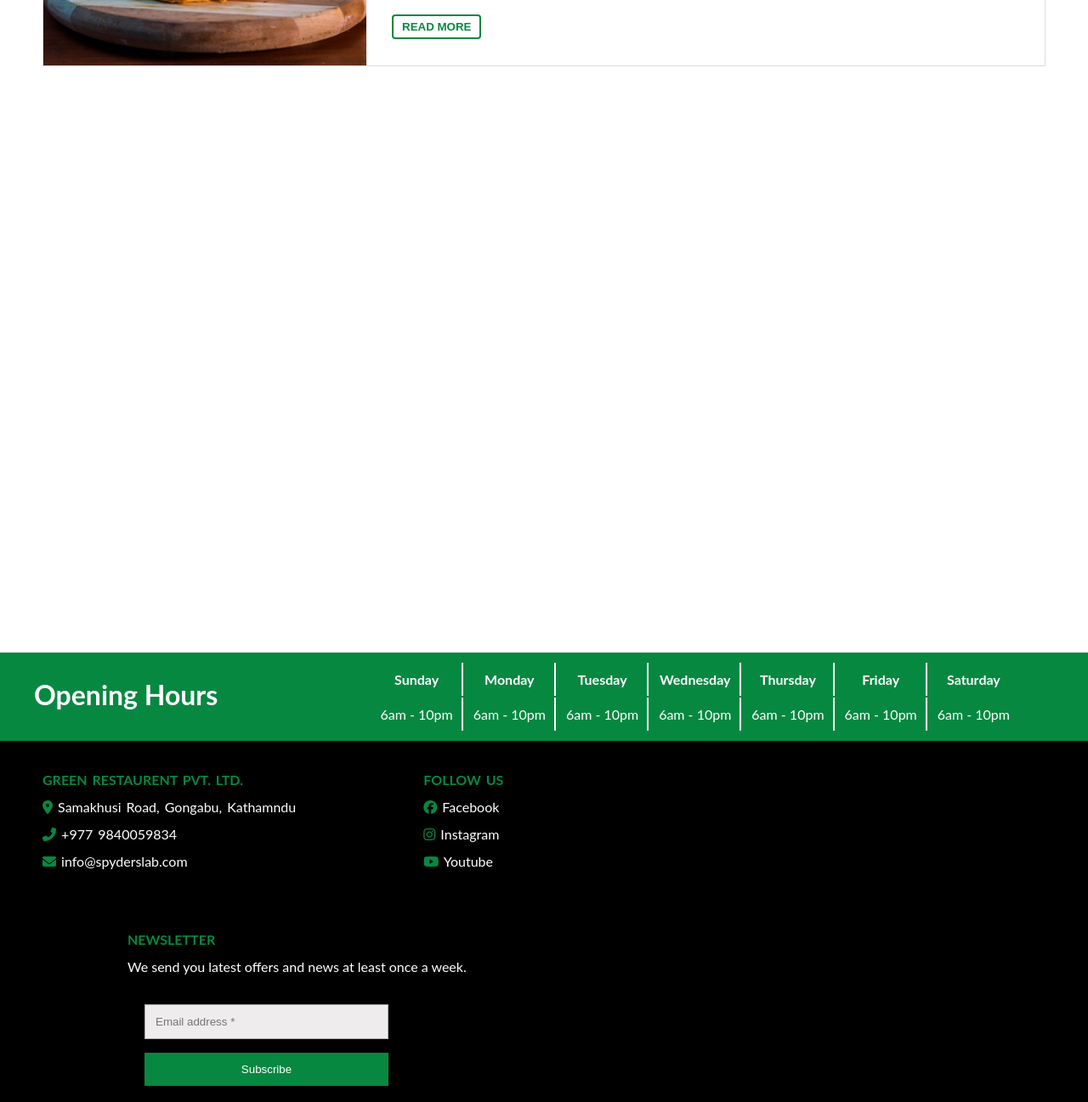
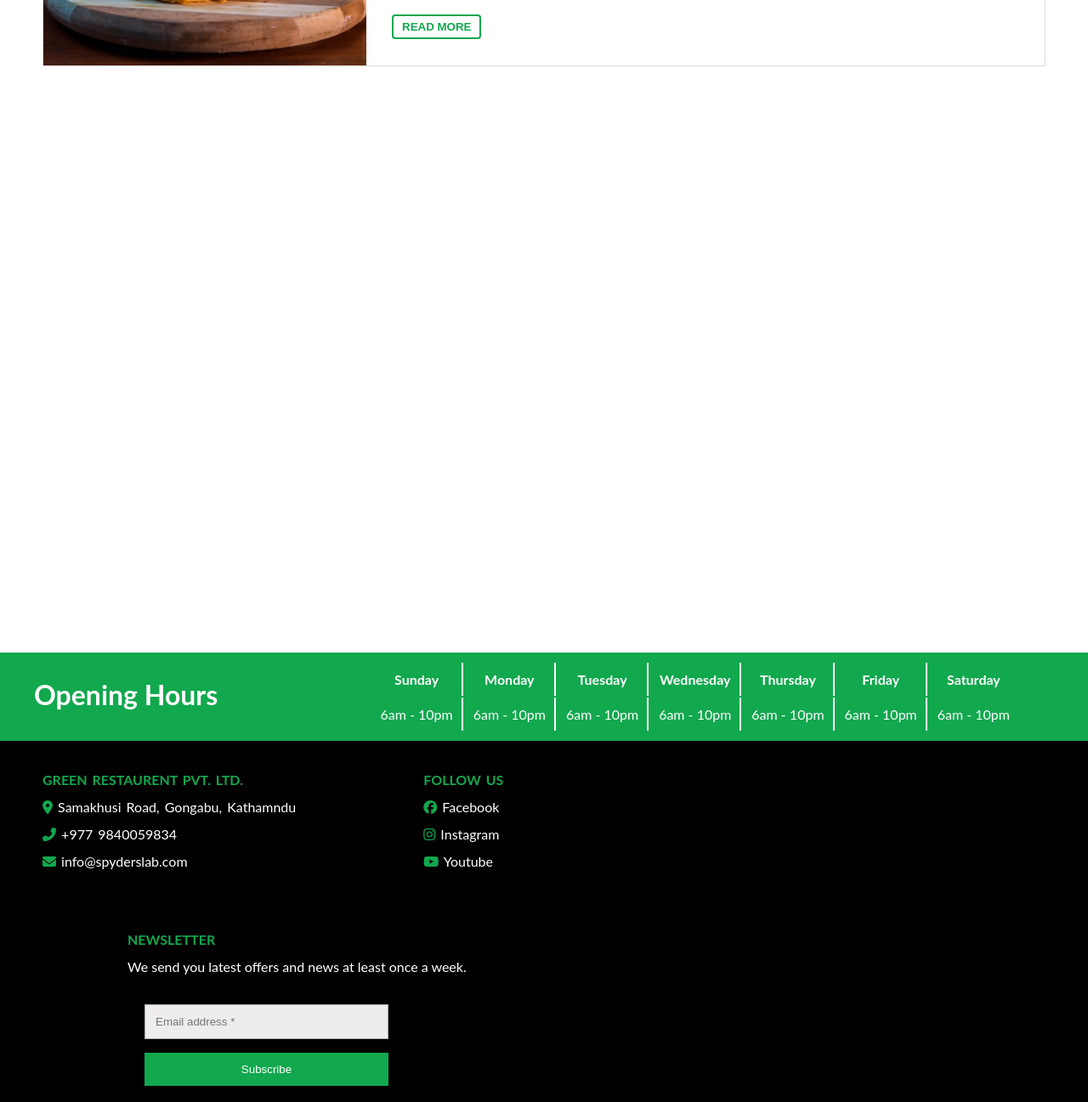
Before and after one commit to debolina-sett/green-leaf-restro, a plain HTML site: page index.html in a window 1280 px wide. Shown: the part 1500-2797 px from the top of the page at 85% size. Drawn offline with nearby package versions, Linux system fonts and the light colour scheme.

Commit message:
Update style.css

```diff
--- a/style.css
+++ b/style.css
@@ -155,7 +155,7 @@ header #info{
     border: none;
     border-radius: 8px;
     font-weight: bold;
-    color: rgb(6, 146, 99);
+    color:rgb(18, 168, 78);
 }
 
 main{
@@ -187,7 +187,7 @@ main{
 
 h5{
     font-weight: bold;
-    color: rgb(7, 136, 65);
+    color:rgb(18, 168, 78);
     font-size: 20px;
     margin: 10px auto;
     font-family: 'Roboto', sans-serif;
@@ -208,13 +208,13 @@ h5{
     margin: 10px;
     font-weight: bold;
     background-color: white;
-    color: rgb(7, 136, 65);
-    border: 2px solid rgb(7, 136, 65);
+    color: rgb(18, 168, 78);
+    border: 2px solid rgb(18, 168, 78);
     border-radius: 4px;
 }
 
 .blog button:hover{
-    background-color: rgb(7, 136, 65);
+    background-color: rgb(18, 168, 78);
     color: white;
     font-weight: bold;
 }
@@ -233,7 +233,7 @@ footer{
 
 footer .row{
 
-    background-color:rgb(7, 136, 65);
+    background-color:rgb(18, 168, 78);
     color: white;
 }
 
@@ -305,11 +305,11 @@ footer #row2{
 }
 
 h4{
-    color: rgb(7, 136, 65);
+    color:rgb(18, 168, 78);
 }
 
 i{
-    color:rgb(7, 136, 65);
+    color:rgb(18, 168, 78);
 }
 
 .container {
@@ -327,7 +327,7 @@ input[type=text], input[type=submit] {
 }
 
 input[type=submit] {
-    background-color: rgb(7, 136, 65);
+    background-color: rgb(18, 168, 78);
     color: white;
     border: none;
 }
```
